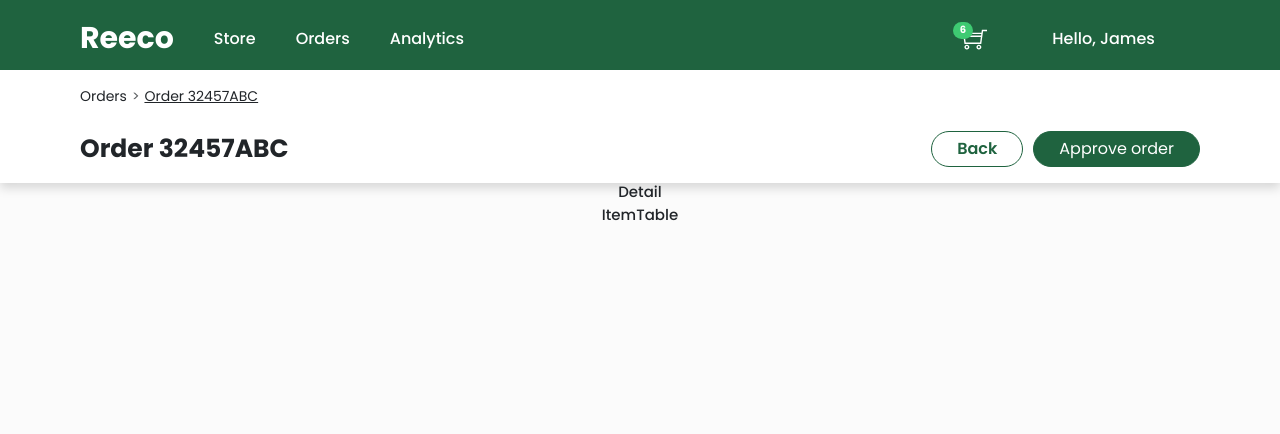
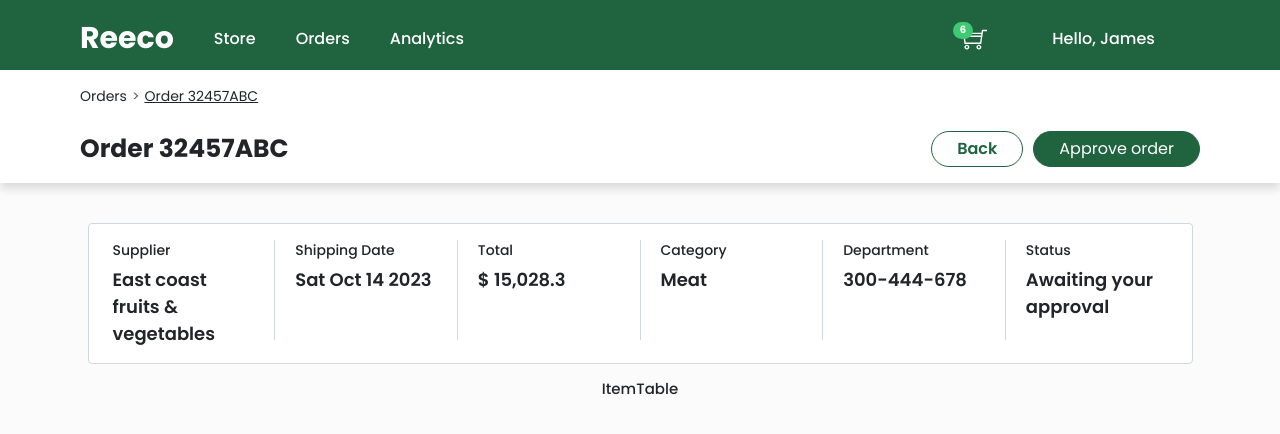
Before and after one commit to frontend-with-sumit/Reeco, a React (Vite) app: page / in a window 1280 px wide. Shown: the top 434 px of the page. Built offline with nearby package versions, Linux system fonts and the light colour scheme; some icons are missing.

Commit message:
add details component

```diff
--- a/src/App.tsx
+++ b/src/App.tsx
@@ -1,4 +1,5 @@
 import "./App.scss";
+import Details from "./components/DetailsComponent/Details";
 import Header from "./components/HeaderComponent/Header";
 import Navbar from "./components/NavComponent/Navbar";
 
@@ -12,7 +13,9 @@ function App() {
 						<Header />
 					</div>
 					<div className="col-sm-12">
-						<h4>Detail</h4>
+						<section>
+							<Details />
+						</section>
 					</div>
 					<div className="col-sm-12">
 						<h4>ItemTable</h4>
--- /dev/null
+++ b/src/components/DetailsComponent/DetailItem.tsx
@@ -0,0 +1,17 @@
+interface Props {
+	title: string;
+	content?: string;
+	children?: React.ReactNode;
+}
+
+const DetailItem = ({ title, content, children }: Props) => {
+	return (
+		<div className="detail-item">
+			<p className="detail-item--title">{title}</p>
+			<p className="detail-item--content">{content}</p>
+			{children}
+		</div>
+	);
+};
+
+export default DetailItem;
--- /dev/null
+++ b/src/components/DetailsComponent/Details.scss
@@ -0,0 +1,40 @@
+@import "../../colors.scss";
+
+.details-container {
+	background: $white;
+	margin-top: 2.4rem;
+	padding: 1.6rem 2.4rem;
+	border: 1px solid $gray-100;
+	border-radius: 4px;
+
+	display: flex;
+	align-items: flex-start;
+	justify-content: space-evenly;
+	gap: 2rem;
+
+	& .separator::after {
+		content: "";
+		height: 10rem;
+		width: 0.1rem;
+		background: $gray-100;
+		display: inline-block;
+	}
+
+	& .detail-item {
+		width: max-content;
+		max-width: 25rem;
+		flex: 1;
+		text-align: left;
+
+		&--title {
+			font-size: 1.4rem;
+			font-weight: 500;
+		}
+
+		&--content {
+			font-size: 1.8rem;
+			font-weight: 600;
+			margin-top: 0.5rem;
+		}
+	}
+}
--- /dev/null
+++ b/src/components/DetailsComponent/Details.tsx
@@ -0,0 +1,26 @@
+import DetailItem from "./DetailItem";
+import "./Details.scss";
+
+const Details = () => {
+	return (
+		<div className="details-container">
+			<DetailItem title="Supplier" content="East coast fruits & vegetables" />
+			<span className="separator" />
+			<DetailItem title="Shipping Date" content={new Date().toDateString()} />
+			<span className="separator" />
+			{/* FIXME: The amount value should be updated based on the cart value */}
+			<DetailItem title="Total" content={`$ 15,028.3`} />
+			<span className="separator" />
+			{/* FIXME: The category value should be updated based on the redux store */}
+			<DetailItem title="Category" content={"Meat"} />
+			<span className="separator" />
+			{/* FIXME: The department value should be updated based on the redux store */}
+			<DetailItem title="Department" content={"300-444-678"} />
+			{/* FIXME: The status value should be updated based on the redux store */}
+			<span className="separator" />
+			<DetailItem title="Status" content={"Awaiting your approval"} />
+		</div>
+	);
+};
+
+export default Details;
--- a/src/index.scss
+++ b/src/index.scss
@@ -44,6 +44,10 @@ a {
 	color: unset;
 }
 
+p {
+	margin-bottom: 0;
+}
+
 // General Utils
 .cursor-pointer {
 	cursor: pointer;
--- a/src/shared/ButtonComponent/Button.scss
+++ b/src/shared/ButtonComponent/Button.scss
@@ -3,6 +3,7 @@
 .btn {
 	font-size: 1.6rem;
 	padding: 0.5rem 2.5rem;
+	text-wrap: nowrap;
 
 	&.btn-primary {
 		background: $primary-green;
```
